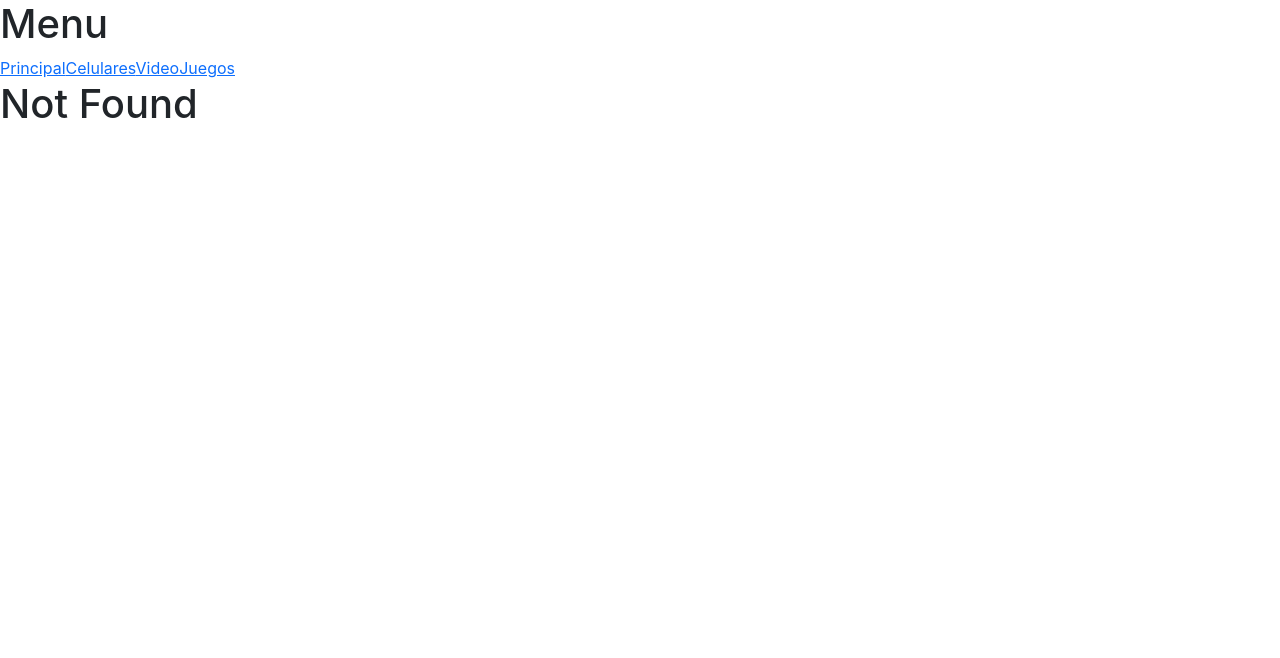
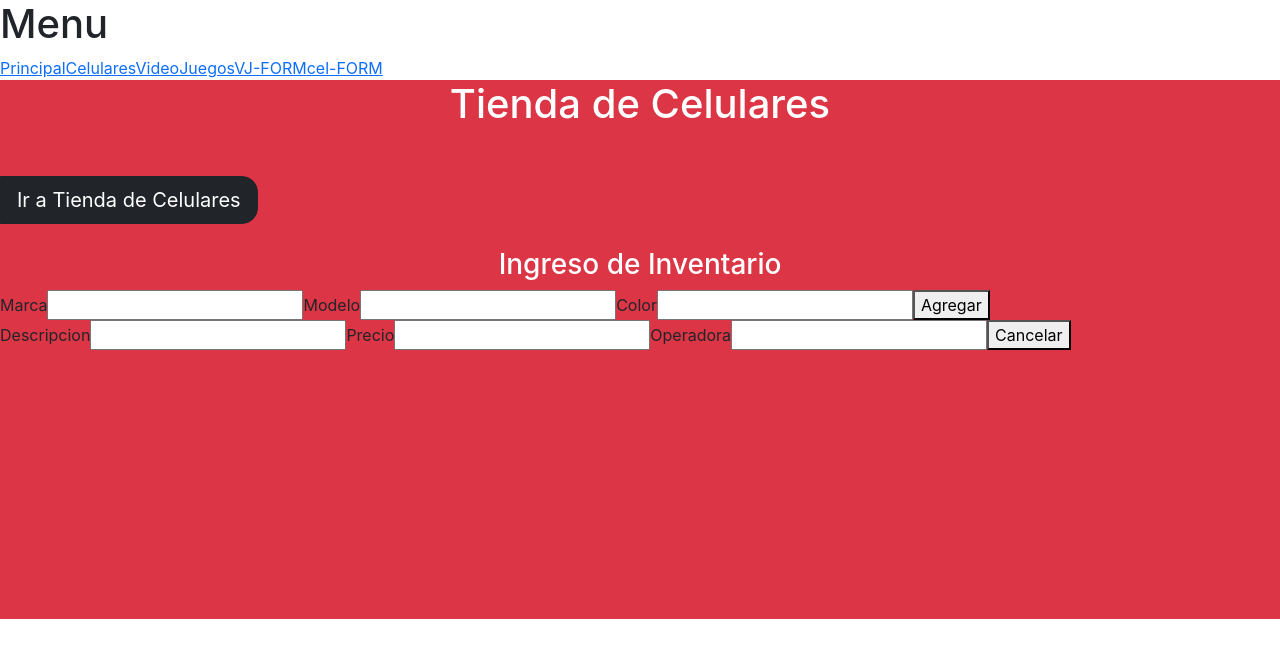
Before and after one commit to aziel0x8/react-proyecto, a React (Create React App) app in the folder proyecto-react/: page /celularesFORM in a window 1280 px wide. Before the commit this address had no page. Shown: the top 658 px of the page. Built offline with nearby package versions, Linux system fonts and the light colour scheme.

Commit message:
adelanto

```diff
--- /dev/null
+++ b/proyecto-react/src/components/CelularesFORM.jsx
@@ -0,0 +1,44 @@
+import React from "react";
+
+function CelularesFORM(){
+
+    return(
+        <body className="bg-danger" style={{height: "539px"}}>
+
+            <div>
+
+                <h1 className="text-white text-center mb-5">Tienda de Celulares</h1>
+                <button className="btn btn-dark btn-lg rounded-0 rounded-end-4">Ir a Tienda de Celulares</button>
+                <h3 className="text-white text-center mt-4">Ingreso de Inventario</h3>
+            </div>
+            <div>
+                <div>
+                    <label htmlFor="">Marca</label>
+                    <input type="text" />
+
+                    <label htmlFor="">Modelo</label>
+                    <input type="text" />
+
+                    <label htmlFor="">Color</label>
+                    <input type="text" />
+
+                    <button>Agregar</button>
+                </div>
+                <div>
+                    <label htmlFor="">Descripcion</label>
+                    <input type="text" />
+
+                    <label htmlFor="">Precio</label>
+                    <input type="text" />
+
+                    <label htmlFor="">Operadora</label>
+                    <input type="text" />
+
+                    <button>Cancelar</button>
+                </div>
+            </div>
+        </body>
+    )
+}
+
+export default CelularesFORM
--- a/proyecto-react/src/components/VideoJuegosCRUD.jsx
+++ b/proyecto-react/src/components/VideoJuegosCRUD.jsx
@@ -3,9 +3,18 @@ import React from "react";
 function VideoJuegosCRUD(){
 
     return(
-        <div>
-            <h1>Videjuegos</h1>
-        </div>
+        <body className="bg-dark" style={{height: "539px"}}>
+
+            <div>
+
+                <h1 className="text-white text-center mb-5">Tienda de Video Juegos</h1>
+                <button className="btn btn-danger btn-lg rounded-0 rounded-end-4">Ingresar nuevo registro</button>
+                <h3 className="text-white text-center mt-4">Consultar Inventario</h3>
+            </div>
+            <div>
+                <table></table>
+            </div>
+        </body>
     )
 }
 
--- /dev/null
+++ b/proyecto-react/src/components/VideoJuegosFORM.jsx
@@ -0,0 +1,12 @@
+import React from "react";
+
+function VideoJuegosFORM(){
+
+    return(
+        <div>
+            <h1>videojuegos form</h1>
+        </div>
+    )
+}
+
+export default VideoJuegosFORM
--- a/proyecto-react/src/components/app.jsx
+++ b/proyecto-react/src/components/app.jsx
@@ -5,6 +5,8 @@ import CelularesCRUD from "./celularesCrud";
 import VideoJuegosCRUD from "./VideoJuegosCRUD";
 import NotFound from "./NotFound";
 import Menu from "./menu";
+import CelularesFORM from "./CelularesFORM";
+import VideoJuegosFORM from "./VideoJuegosFORM";
 
 function App(){
 
@@ -16,6 +18,9 @@ function App(){
                 <Route path="/celulares" element={<CelularesCRUD></CelularesCRUD>}></Route>
                 <Route path="/viedeoJuegos" element={<VideoJuegosCRUD></VideoJuegosCRUD>}></Route>
                 <Route path="*" element={<NotFound></NotFound>}></Route>
+                <Route path="/celularesFORM" element={<CelularesFORM></CelularesFORM>}></Route>
+                <Route path="/viedeoJuegosFORM" element={<VideoJuegosFORM></VideoJuegosFORM>}></Route>
+
             </Routes>
         </BrowserRouter>
     )
--- a/proyecto-react/src/components/celularesCrud.jsx
+++ b/proyecto-react/src/components/celularesCrud.jsx
@@ -3,10 +3,21 @@ import React from "react";
 function CelularesCRUD(){
 
     return(
-        <div>
-            <h1>Celulares</h1>
-        </div>
+
+        <body className="bg-danger" style={{height: "539px"}}>
+
+            <div>
+
+                <h1 className="text-white text-center mb-5">Tienda de Celulares</h1>
+                <button className="btn btn-dark btn-lg rounded-0 rounded-end-4">Ingresar nuevo registro</button>
+                <h3 className="text-white text-center mt-4">Consultar Inventario</h3>
+            </div>
+            <div>
+                <table></table>
+            </div>
+        </body>
     )
+
 }
 
 export default CelularesCRUD
--- a/proyecto-react/src/components/home.jsx
+++ b/proyecto-react/src/components/home.jsx
@@ -3,8 +3,8 @@ import React from "react";
 function Home(){
 
     return(
-        <div style={{height: "539px"}}>
-            <div className="bg-danger d-inline-block w-50 position-relative col-6" style={{height: "100%"}}>
+        <div  className=" m-0 p-0"style={{height: "539px"}}>
+            <div className="bg-danger d-inline-block w-50 position-relative m-0 p-0" style={{height: "100%"}}>
                 <div className="position-relative top-50 start-50 translate-middle text-center">
                     <h1 className="text-white ">Tienda de Celulares</h1>
                     <button className="btn btn-dark mt-5">Ir a la Tienda</button>
@@ -12,7 +12,7 @@ function Home(){
 
             </div>
 
-            <div className="bg-dark d-inline-block w-50 position-relative col-6" style={{height: "100%"}}>
+            <div className="bg-dark d-inline-block w-50 position-relative m-0 p-0" style={{height: "100%"}}>
                 <div className="position-relative top-50 start-50 translate-middle text-center">
                     <h1 className="text-white ">Tienda de Video Juegos</h1>
                     <button className="btn btn-danger mt-5">Ir a la Tienda</button>
--- a/proyecto-react/src/components/menu.jsx
+++ b/proyecto-react/src/components/menu.jsx
@@ -9,6 +9,8 @@ function Menu(){
             <Link to={"/"}>Principal</Link>
             <Link to={"/celulares"}>Celulares</Link>
             <Link to={"/viedeoJuegos"}>VideoJuegos</Link>
+            <Link to={"/viedeoJuegosFORM"}>VJ-FORM</Link>
+            <Link to={"/celularesFORM"}>cel-FORM</Link>
 
         </div>
     )
```
